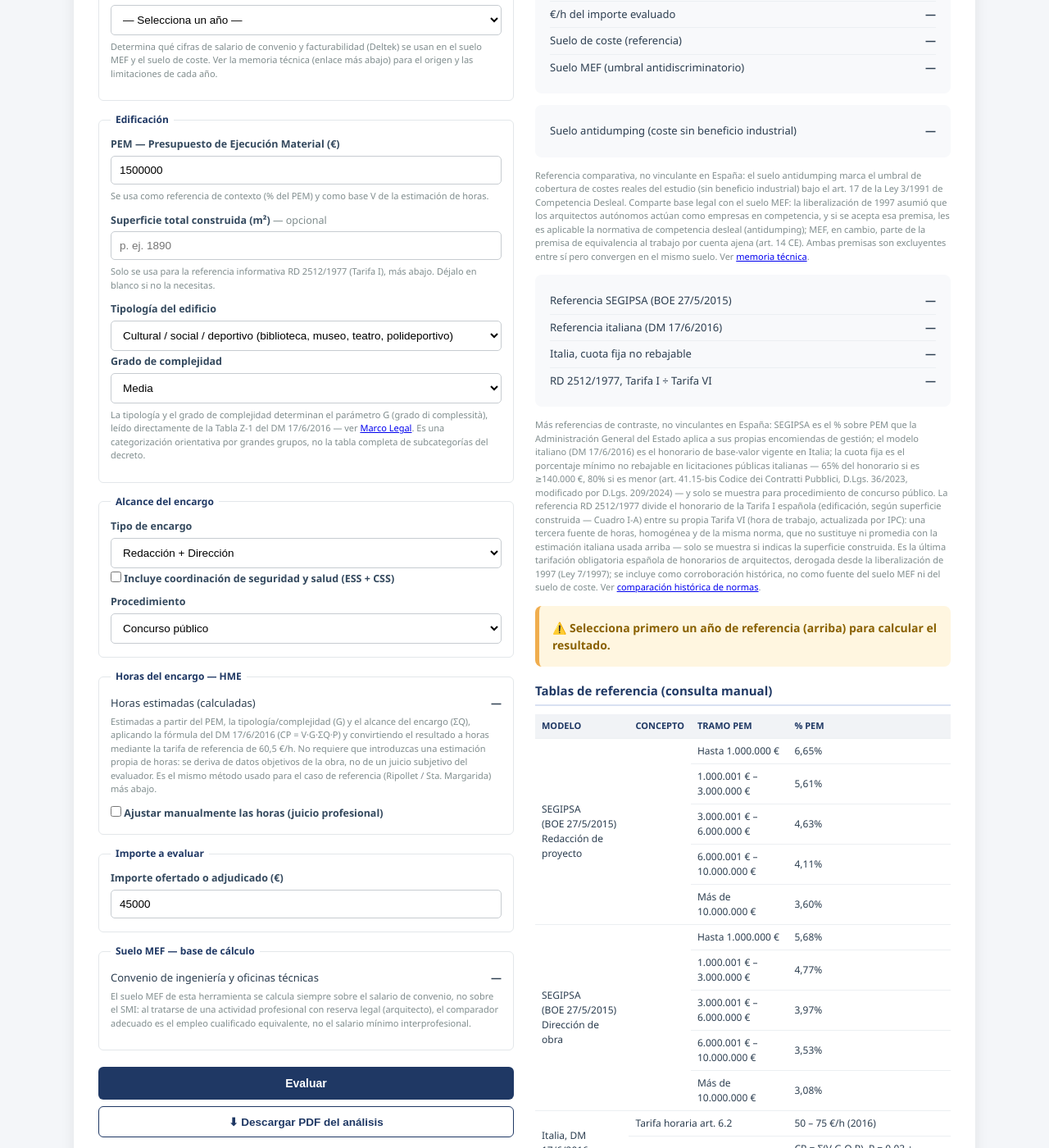
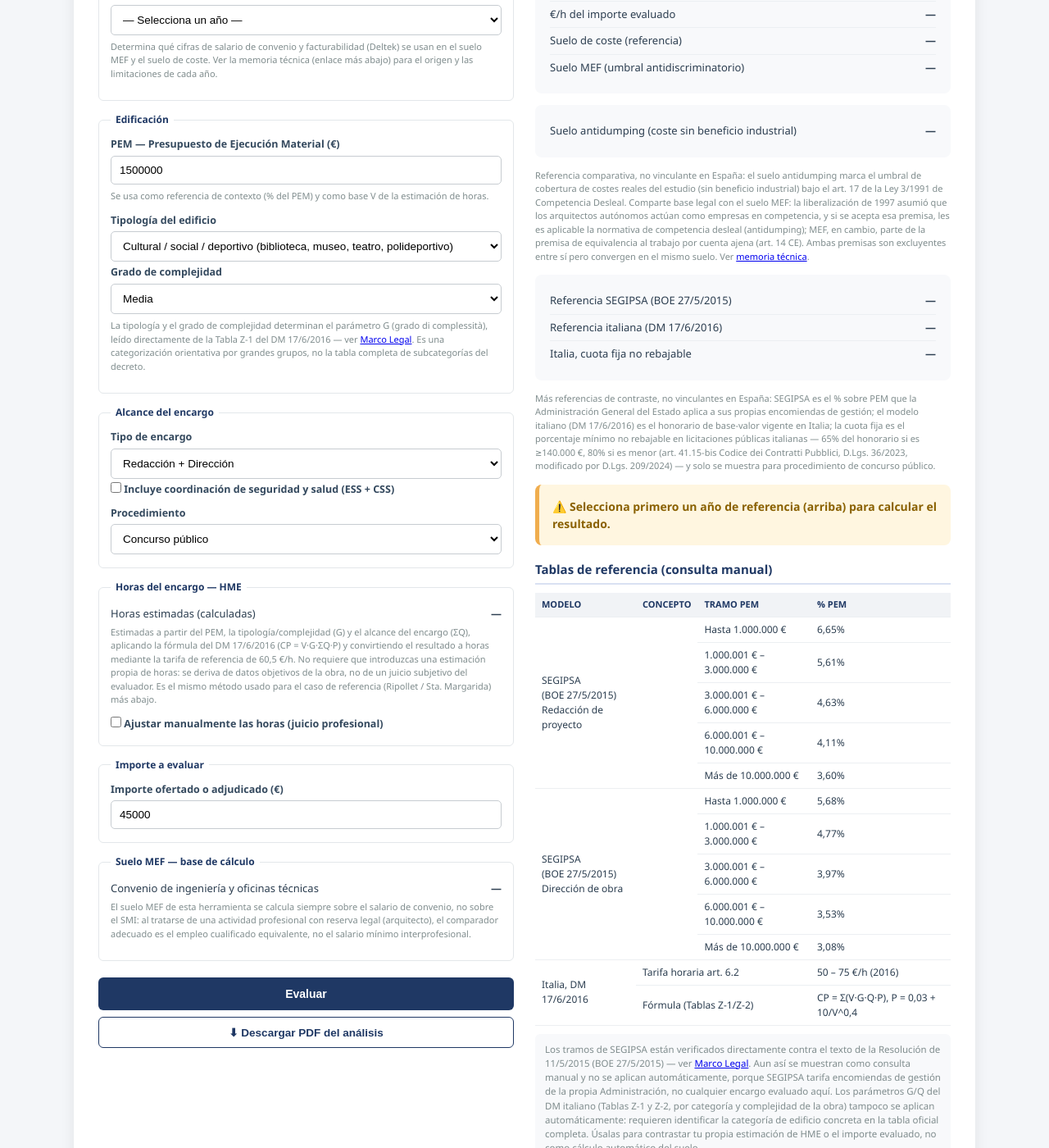
Before and after one commit to HME-MEF/hme-mef.github.io, a Jekyll site: the page herramientas/calculadora-indicios.html, which Jekyll copies as it is, in a window 1280 px wide and 1400 px high, scrolled down 322 px. Shown: the whole window at 82% size. Built offline with Jekyll 4.4.1, drawn with Linux system fonts in a browser that asks for light colours; some of the changed text lies outside the part shown.

Commit message:
Elimina la referencia RD 2512/1977 del evaluador de indicios
Se retira del evaluador de indicios de discriminación (no del
estimador de banda de honorarios, que la mantiene): el campo de
superficie construida, la fila de resultado, el texto explicativo, la
fila de la tabla de referencia manual, las constantes y funciones JS
(TARIFA_VI_1977, CUADRO_IA, coefC1977, tarifaI1977) y la línea de
exportación a PDF.

Razón: a diferencia de SEGIPSA e Italia (DM 17/6/2016), que son
normativa vigente, el RD 2512/1977 lleva derogado desde la
liberalización de 1997 y su coeficiente C, decreciente con la
superficie, puede justificar honorarios más bajos que las demás
referencias para encargos de mayor tamaño — no aporta un contraste
útil en una herramienta pensada para detectar indicios de
infravaloración.

Co-Authored-By: Claude Sonnet 5 <noreply@anthropic.com>
Claude-Session: https://claude.ai/code/session_01EaUnjfK5fzo4HrC78So8Nx

```diff
--- a/herramientas/calculadora-indicios.html
+++ b/herramientas/calculadora-indicios.html
@@ -104,10 +104,6 @@
           <label for="pem">PEM — Presupuesto de Ejecución Material (€)</label>
           <input type="number" id="pem" value="1500000" min="0" step="1000">
           <div class="hint">Se usa como referencia de contexto (% del PEM) y como base V de la estimación de horas.</div>
-
-          <label for="superficie">Superficie total construida (m²) <span style="font-weight:400; color:#7f8c8d;">— opcional</span></label>
-          <input type="number" id="superficie" value="" min="0" step="10" placeholder="p. ej. 1890">
-          <div class="hint">Solo se usa para la referencia informativa RD 2512/1977 (Tarifa I), más abajo. Déjalo en blanco si no la necesitas.</div>
 
           <label for="tipologia">Tipología del edificio</label>
           <select id="tipologia">
@@ -223,7 +219,6 @@
           <div class="result-row"><span>Referencia SEGIPSA (BOE 27/5/2015)</span><span class="v" id="r-segipsa">—</span></div>
           <div class="result-row"><span>Referencia italiana (DM 17/6/2016)</span><span class="v" id="r-italia">—</span></div>
           <div class="result-row" id="row-italia65"><span>Italia, cuota fija no rebajable</span><span class="v" id="r-italia65">—</span></div>
-          <div class="result-row" id="row-rd1977"><span>RD 2512/1977, Tarifa I ÷ Tarifa VI</span><span class="v" id="r-rd1977">—</span></div>
         </div>
         <div class="hint" style="margin-bottom:14px;">
           Más referencias de contraste, no vinculantes en España: SEGIPSA es el % sobre PEM que la
@@ -232,15 +227,7 @@
           el porcentaje mínimo no rebajable en licitaciones públicas italianas — 65% del honorario
           si es ≥140.000 €, 80% si es menor (art. 41.15-bis Codice dei Contratti Pubblici, D.Lgs.
           36/2023, modificado por D.Lgs. 209/2024) — y solo se muestra para procedimiento de
-          concurso público. La referencia RD 2512/1977 divide el honorario de la Tarifa I española
-          (edificación, según superficie construida — Cuadro I-A) entre su propia Tarifa VI (hora de
-          trabajo, actualizada por IPC): una tercera fuente de horas, homogénea y de la misma norma,
-          que no sustituye ni promedia con la estimación italiana usada arriba — solo se muestra si
-          indicas la superficie construida. Es la última tarifación obligatoria española de
-          honorarios de arquitectos, derogada desde la liberalización de 1997 (Ley 7/1997); se
-          incluye como corroboración histórica, no como fuente del suelo MEF ni del suelo de coste.
-          Ver <a href="{{ '/herramientas/normas-historicas/' | relative_url }}">comparación histórica
-          de normas</a>.
+          concurso público.
         </div>
 
         <div id="diagnostico" class="diag" style="display:none;"></div>
@@ -260,8 +247,6 @@
           <tr><td>Más de 10.000.000 €</td><td>3,08%</td></tr>
           <tr><td rowspan="2">Italia, DM 17/6/2016</td><td colspan="2">Tarifa horaria art. 6.2</td><td>50 – 75 €/h (2016)</td></tr>
           <tr><td colspan="2">Fórmula (Tablas Z-1/Z-2)</td><td>CP = Σ(V·G·Q·P), P = 0,03 + 10/V^0,4</td></tr>
-          <tr><td rowspan="2">RD 2512/1977, Tarifa I<br>(según m² construidos)</td><td colspan="2">Fórmula (Cuadro I-A)</td><td>H = C × PEM / 100, C de 10,0 (≤50 m²) a 3,4 (&gt;200.000 m²)</td></tr>
-          <tr><td colspan="2">Tarifa VI (hora de trabajo)</td><td>59,39 – 63,13 €/h (2024–2026, según IPC)</td></tr>
         </table>
         <div class="notice">
           Los tramos de SEGIPSA están verificados directamente contra el texto de la Resolución de
@@ -349,42 +334,6 @@ const G_TABLE = {
 const Q_REDACCION = 0.86;  // proyecto básico + ejecución, incl. PSC
 const Q_DIRECCION = 0.44;  // dirección de obra, sin coordinación de seguridad
 const Q_COORDSEG  = 0.35;  // coordinación de seguridad y salud (ESS + CSS)
-
-// --- RD 2512/1977 (Tarifa I ÷ Tarifa VI) — referencia informativa, no afecta al suelo MEF ni al
-// suelo de coste. Ver herramientas/normas-historicas.md.
-//
-// Tarifa VI, hora normal de jornada completa (art. 6.1), actualizada por IPC (cadena INE/Maluquer
-// de Motes, verificada con officialdata.org/OCDE). 2023 retrocede el +2,8% INE de 2023->2024 (el
-// mismo factor de la cadena 1977->2024); 2027 sin dato nuevo, se mantiene la cifra de 2026.
-const TARIFA_VI_1977 = { 2023: 57.77, 2024: 59.39, 2025: 60.99, 2026: 63.13, 2027: 63.13 };
-
-// Cuadro I-A, Tarifa I (edificación, obras de nueva planta): coeficiente C según superficie total
-// construida S, en metros cuadrados. H = C x P / 100, siendo P el PEM. Fuente: BOE 30/9/1977,
-// pág. 21754 (verificado visualmente contra el documento original).
-const CUADRO_IA = [
-  [50,10.0],[100,9.5],[200,8.7],[400,8.0],[600,7.5],[800,7.2],[1000,6.9],[2000,6.5],
-  [3000,6.1],[4000,5.8],[6000,5.6],[8000,5.4],[10000,5.2],[12000,5.1],[14000,5.0],
-  [16000,4.9],[18000,4.8],[20000,4.7],[25000,4.6],[30000,4.5],[35000,4.4],[40000,4.3],
-  [50000,4.2],[65000,4.1],[80000,4.0],[100000,3.9],[120000,3.8],[140000,3.7],[180000,3.6],
-  [200000,3.5]
-];
-function coefC1977(superficie){
-  for (const [limite, c] of CUADRO_IA) { if (superficie <= limite) return c; }
-  return 3.4; // más de 200.000 m²
-}
-// Porcentajes de fase acumulados sobre el honorario total, epígrafe 1.10 RD 2512/1977:
-// proyecto de ejecución ("redacción") = 70%; dirección de obra (acumulado) = 95%;
-// liquidación y recepción = 100%. "Ambos" = redacción + dirección = 95% (sin liquidación).
-function tarifaI1977(pem, superficie, anio, encargo){
-  if (!(superficie > 0) || !(pem > 0)) return null;
-  const C = coefC1977(superficie);
-  const hCompleto = C / 100 * pem;
-  const pct = encargo === 'redaccion' ? 0.70 : encargo === 'direccion' ? (0.95 - 0.70) : 0.95;
-  const honorario = hCompleto * pct;
-  const tarifaVI = TARIFA_VI_1977[anio] || TARIFA_VI_1977['2026'];
-  const horas = honorario / tarifaVI;
-  return { C, honorario, horas, tarifaVI };
-}
 
 function fmt(n){
   return n.toLocaleString('es-ES', {maximumFractionDigits:2, minimumFractionDigits:2});
@@ -534,17 +483,6 @@ function calcular(){
     rowItalia65.style.display = 'none';
   }
 
-  const superficie = parseFloat(document.getElementById('superficie').value) || 0;
-  const rowRd1977 = document.getElementById('row-rd1977');
-  const rd1977 = tarifaI1977(pem, superficie, anio, encargo);
-  if (rd1977) {
-    rowRd1977.style.display = '';
-    document.getElementById('r-rd1977').innerHTML = conPct(rd1977.honorario, pem) +
-      ' <span class="pct">(≈' + fmt(rd1977.horas) + ' h, C=' + rd1977.C.toFixed(1) + ')</span>';
-  } else {
-    rowRd1977.style.display = 'none';
-  }
-
   diag.style.display = 'block';
 
   const indicioDiscriminacion = euroh < suelomef;
@@ -663,9 +601,6 @@ function descargarPDF(){
 
   h('Datos del encargo', 11, 7);
   p('PEM (Presupuesto de Ejecución Material):', document.getElementById('pem').value + ' €');
-  if (document.getElementById('superficie').value) {
-    p('Superficie total construida:', document.getElementById('superficie').value + ' m²');
-  }
   p('Tipología del edificio:', document.getElementById('tipologia').selectedOptions[0].text);
   p('Grado de complejidad:', document.getElementById('complejidad').selectedOptions[0].text);
   p('Tipo de encargo:', document.getElementById('encargo').selectedOptions[0].text);
@@ -690,9 +625,6 @@ function descargarPDF(){
   p('Referencia italiana (DM 17/6/2016):', document.getElementById('r-italia').textContent);
   if (document.getElementById('procedimiento').value === 'publico') {
     p(document.querySelector('#row-italia65 span:first-child').textContent + ':', document.getElementById('r-italia65').textContent);
-  }
-  if (document.getElementById('row-rd1977').style.display !== 'none') {
-    p('RD 2512/1977, Tarifa I ÷ Tarifa VI:', document.getElementById('r-rd1977').textContent);
   }
   y += 2;
 
```
